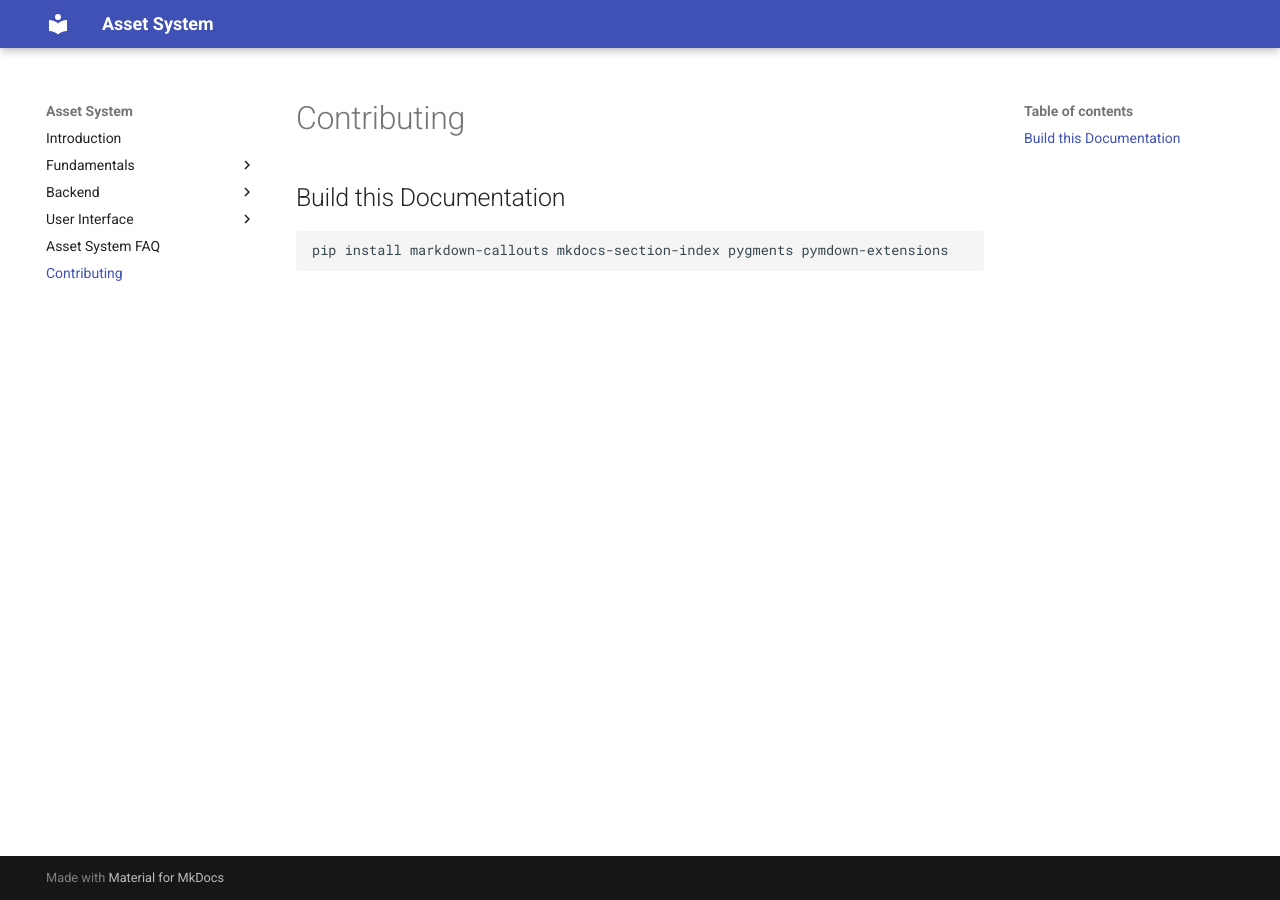
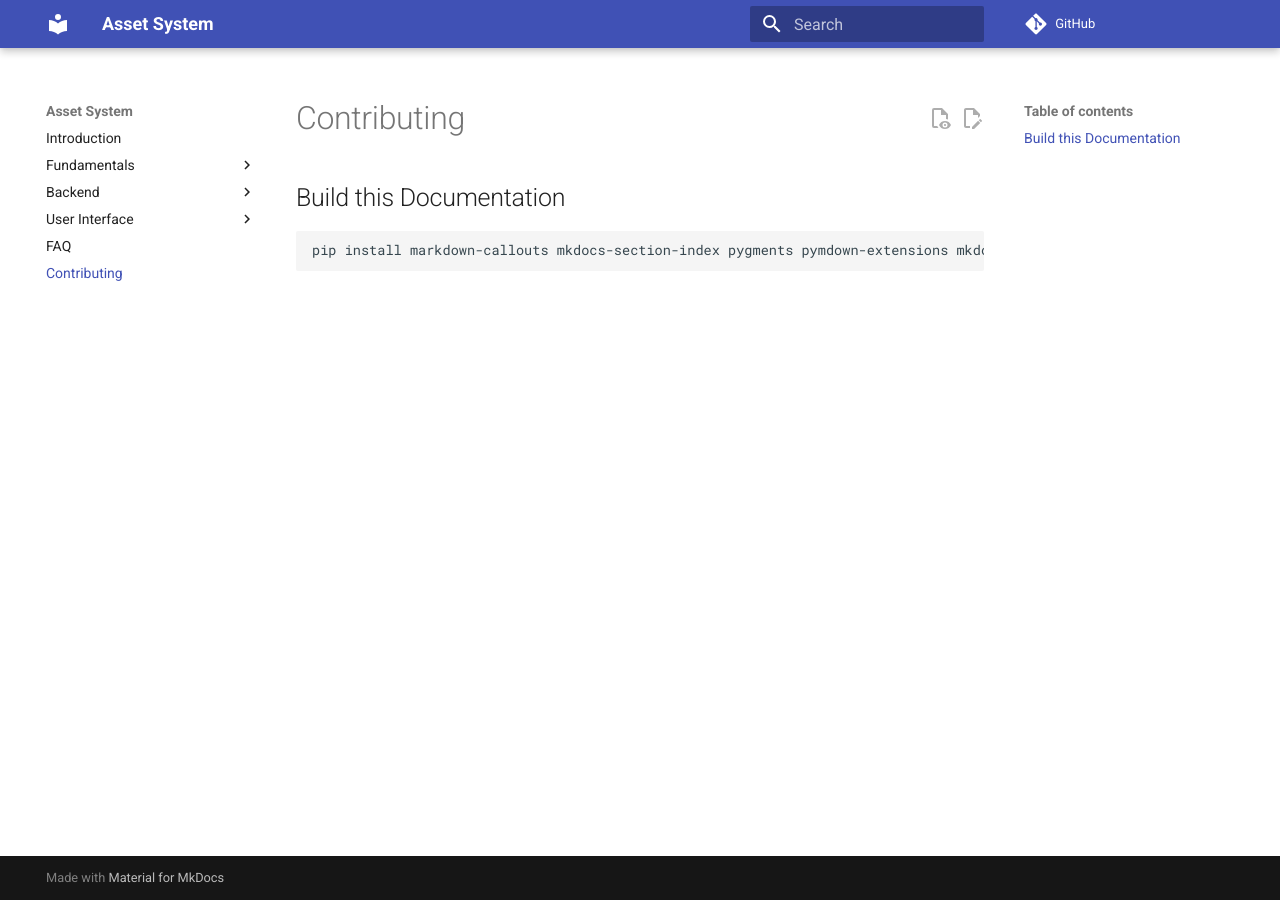
Before and after one commit to julianeisel/devdocs, an MkDocs documentation site: the page built from docs/contributing.md, in a window 1280 px wide. Built offline with MkDocs 1.6.1 and Material for MkDocs 9.7.7, drawn with Linux system fonts in a browser that asks for light colours; comment, search, counter and statistics services are not loaded.

Commit message:
Enable search, lightbox for images, "Back to Top", "Last edited"

````diff
--- a/docs/contributing.md
+++ b/docs/contributing.md
@@ -3,5 +3,5 @@
 ## Build this Documentation
 
 ```
-pip install markdown-callouts mkdocs-section-index pygments pymdown-extensions
+pip install markdown-callouts mkdocs-section-index pygments pymdown-extensions mkdocs-glightbox mkdocs-git-revision-date-localized-plugin
 ```
--- a/mkdocs.yml
+++ b/mkdocs.yml
@@ -1,6 +1,14 @@
 site_name: Asset System
+repo_url: https://github.com/julianeisel/devdocs
+
 theme:
   name: material
+  features:
+    - navigation.top
+    - search.suggest
+    - search.highlight
+    - content.action.view
+    - content.action.edit
 
 nav:
   - 'Introduction': 'index.md'
@@ -15,7 +23,7 @@
     - 'backend/asset_index.md'
   - 'User Interface':
     - 'user_interface/index.md'
-  - 'FAQ.md'
+  - 'FAQ': 'FAQ.md'
   - 'contributing.md'
 
 markdown_extensions:
@@ -27,6 +35,11 @@
 
 plugins:
   - section-index
+  - glightbox
+  - search
+  - git-revision-date-localized:
+      type: timeago
+      enable_creation_date: true
 
 extra_css:
   - stylesheets/extra.css
````
